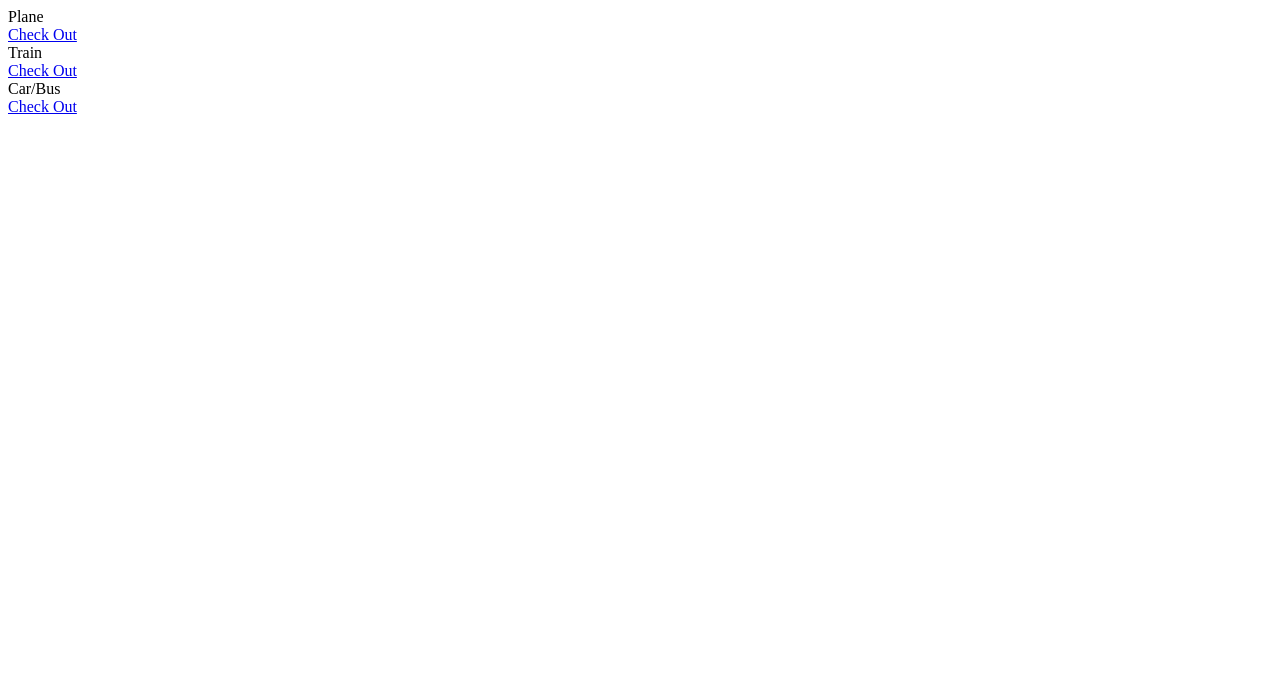
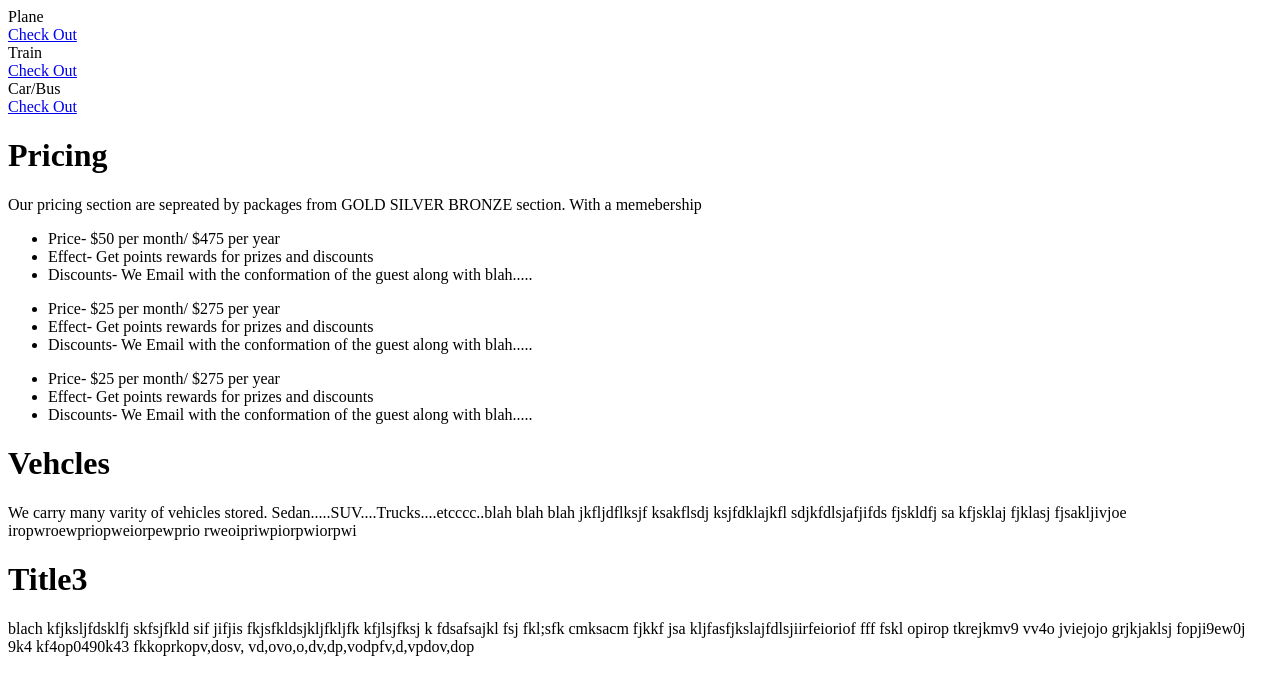
Before and after one commit to rezy12/Transport, a plain HTML site: page src/index.html in a window 1280 px wide. Drawn offline with Linux system fonts and the light colour scheme.

Commit message:
Update index.html

```diff
--- a/src/index.html
+++ b/src/index.html
@@ -10,8 +10,6 @@
 <!DOCTYPE html>
 <html lang="en">
 
-<!--Style page add to folder later, easier to read on same page-->
-
 
 <head>
     <meta charset="UTF-8">
@@ -20,13 +18,6 @@
     <title>Transportation</title>
 </head>
 <body>
-
-    <div>
-
-    </div>
-
-
-
 
     <div class="card">
         <div class="title">
@@ -52,8 +43,92 @@
         </div>
 
         <a href="#"  class="btn"> Check Out</a>
+    </div>
+
+
+
+    <div class="breif_sec">
+        <h1>Pricing</h1>
+
+            <p>
+                Our pricing section are sepreated by packages from GOLD SILVER BRONZE section.
+                With a memebership
+            </p>
+
+            <div class="card">
+                <div class="gold_sec">
+                    <ul>
+                        <li>
+                            Price- $50 per month/ $475 per year
+                        </li>
+                        <li>
+                            Effect- Get points rewards for prizes and discounts
+                        </li>
+                        <li>
+                            Discounts- We Email with the conformation of the guest along with blah.....
+                        </li>
+                    </ul>
+                </div>
+                <div class="silver_sec">
+                    <ul>
+                        <li>
+                            Price- $25 per month/ $275 per year
+                        </li>
+                        <li>
+                            Effect- Get points rewards for prizes and discounts
+                        </li>
+                        <li>
+                            Discounts- We Email with the conformation of the guest along with blah.....
+                        </li>
+                    </ul>
+                </div>
+                <div class="bronze_sec">
+                    <ul>
+                        <li>
+                            Price- $25 per month/ $275 per year
+                        </li>
+                        <li>
+                            Effect- Get points rewards for prizes and discounts
+                        </li>
+                        <li>
+                            Discounts- We Email with the conformation of the guest along with blah.....
+                        </li>
+                    </ul>
+                </div>
+
+
+
+            </div>
+
 
     </div>
+
+    <div class="breif_sec">
+        <h1>Vehcles</h1>
+
+        <p>
+            We carry many varity of vehicles stored. Sedan.....SUV....Trucks....etcccc..blah
+            blah blah jkfljdflksjf ksakflsdj ksjfdklajkfl sdjkfdlsjafjifds fjskldfj sa kfjsklaj fjklasj
+            fjsakljivjoe
+            iropwroewpriopweiorpewprio
+            rweoipriwpiorpwiorpwi
+
+
+
+        </p>
+    </div>
+
+    <div class="breif_sec">
+        <h1>Title3</h1>
+
+        <p>blach kfjksljfdsklfj skfsjfkld sif jifjis fkjsfkldsjkljfkljfk kfjlsjfksj k
+            fdsafsajkl fsj fkl;sfk cmksacm fjkkf jsa kljfasfjkslajfdlsjiirfeioriof fff
+            fskl opirop tkrejkmv9 vv4o jviejojo grjkjaklsj fopji9ew0j 9k4 kf4op0490k43
+            fkkoprkopv,dosv,
+            vd,ovo,o,dv,dp,vodpfv,d,vpdov,dop
+        </p>
+    </div>
+
 
 
 
```
